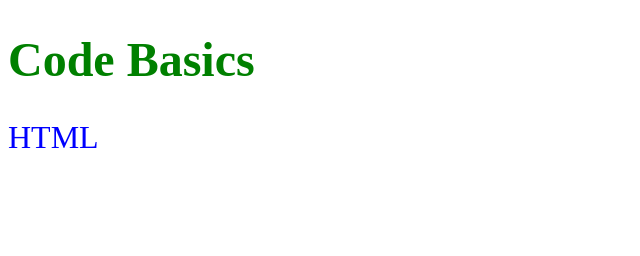
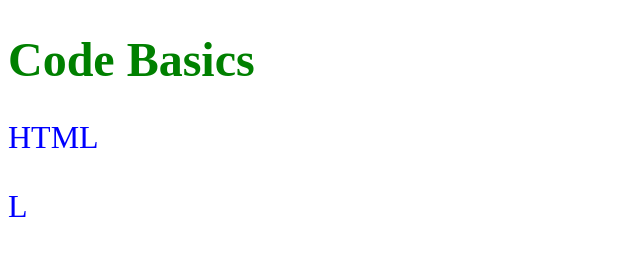
Before and after one commit to AnastasiyaGam/first-project, a plain HTML site: page index.html in a window 1280 px wide. Shown: the full height of the page, 0-640 px from the left. Drawn offline with Linux system fonts and the light colour scheme.

Commit message:
добавлен p

```diff
--- a/index.html
+++ b/index.html
@@ -8,5 +8,6 @@
 <body>
   <h1>Code Basics</h1>
   <p>HTML</p>
+  <p>L</p>
 </body>
 </html>
```
